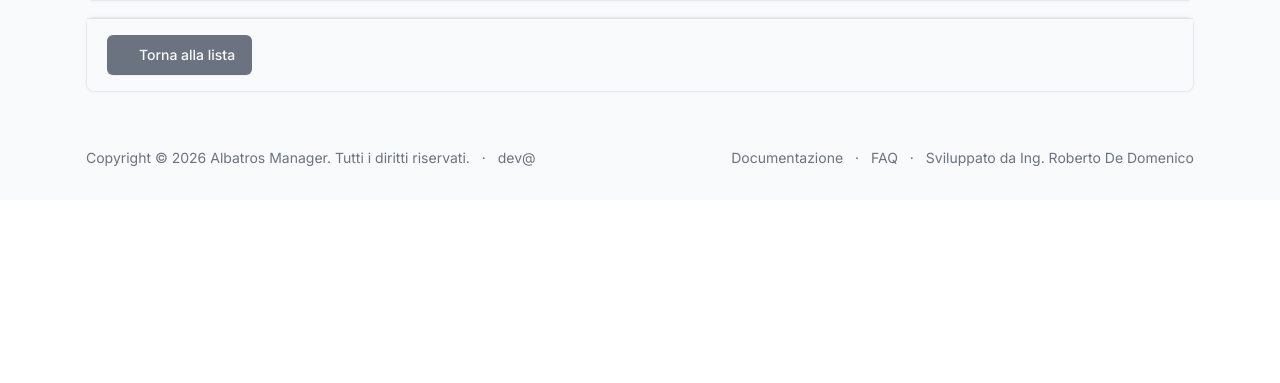
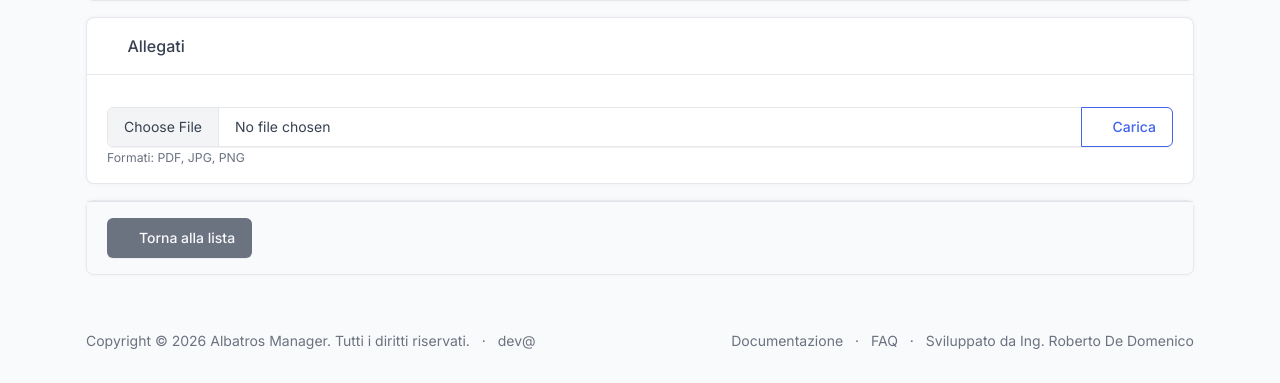
Before and after one commit to deduzzo/albatros-manager, a Yii app: template views/contratto/view.php in a window 1280 px wide. Shown: the part 1444-1827 px from the top of the page. Before the commit the page ends 1610 px from the top, so only its background shows below. Run offline with PHP 8.4 and a stand-in for Yii, Linux system fonts and the light colour scheme; the template is opened without the code that fills it, so the values that code supplies are empty; some libraries are stand-ins or nearby versions; some web fonts are replaced.

Commit message:
feat: upload allegati scansione per contratti firmati a mano
Co-Authored-By: Claude Opus 4.6 (1M context) <noreply@anthropic.com>

```diff
--- a/views/contratto/view.php
+++ b/views/contratto/view.php
@@ -516,6 +516,47 @@ if ($model->firma_dettagli) {
                     </div>
                 </div>
 
+                <!-- Allegati Scansione -->
+                <div class="col-12">
+                    <div class="card">
+                        <div class="card-header">
+                            <h3 class="card-title"><i class="ti ti-paperclip me-2"></i>Allegati</h3>
+                        </div>
+                        <div class="card-body">
+                            <?php $allegati = $model->getAllegati(); ?>
+                            <?php if (!empty($allegati)): ?>
+                            <div class="list-group list-group-flush mb-3">
+                                <?php foreach ($allegati as $all): ?>
+                                <div class="list-group-item d-flex align-items-center">
+                                    <i class="ti ti-file me-2 text-muted"></i>
+                                    <div>
+                                        <a href="<?= Yii::$app->request->baseUrl . '/' . $all['path'] ?>" target="_blank">
+                                            <?= Html::encode($all['nome']) ?>
+                                        </a>
+                                        <small class="text-muted d-block"><?= $all['data'] ?></small>
+                                    </div>
+                                </div>
+                                <?php endforeach; ?>
+                            </div>
+                            <?php else: ?>
+                            <div class="text-muted mb-3">Nessun allegato caricato.</div>
+                            <?php endif; ?>
+
+                            <form method="post" action="<?= \yii\helpers\Url::to(['/contratto/upload-allegato', 'id' => $model->id]) ?>"
+                                  enctype="multipart/form-data">
+                                <?= Html::hiddenInput(Yii::$app->request->csrfParam, Yii::$app->request->csrfToken) ?>
+                                <div class="input-group">
+                                    <input type="file" name="allegato" class="form-control" accept=".pdf,.jpg,.jpeg,.png" required>
+                                    <button type="submit" class="btn btn-outline-indigo">
+                                        <i class="ti ti-upload me-1"></i> Carica
+                                    </button>
+                                </div>
+                                <small class="text-muted">Formati: PDF, JPG, PNG</small>
+                            </form>
+                        </div>
+                    </div>
+                </div>
+
                 <!-- Footer con azioni -->
                 <div class="col-12">
                     <div class="card">
```
Also changed, not shown: controllers/ContrattoController.php (+36 -0 lines), models/Contratto.php (+31 -0 lines), CHANGELOG.md.
